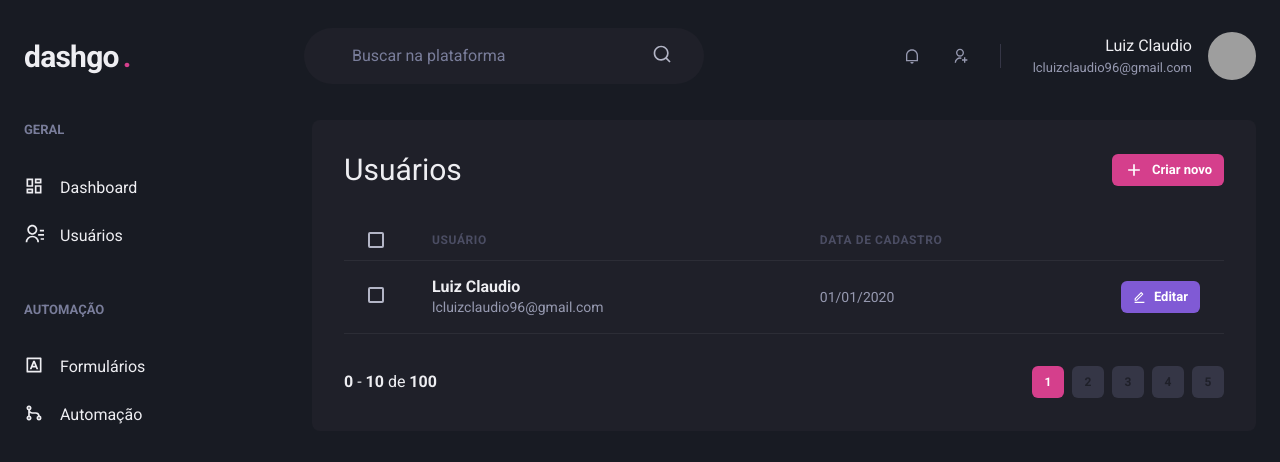
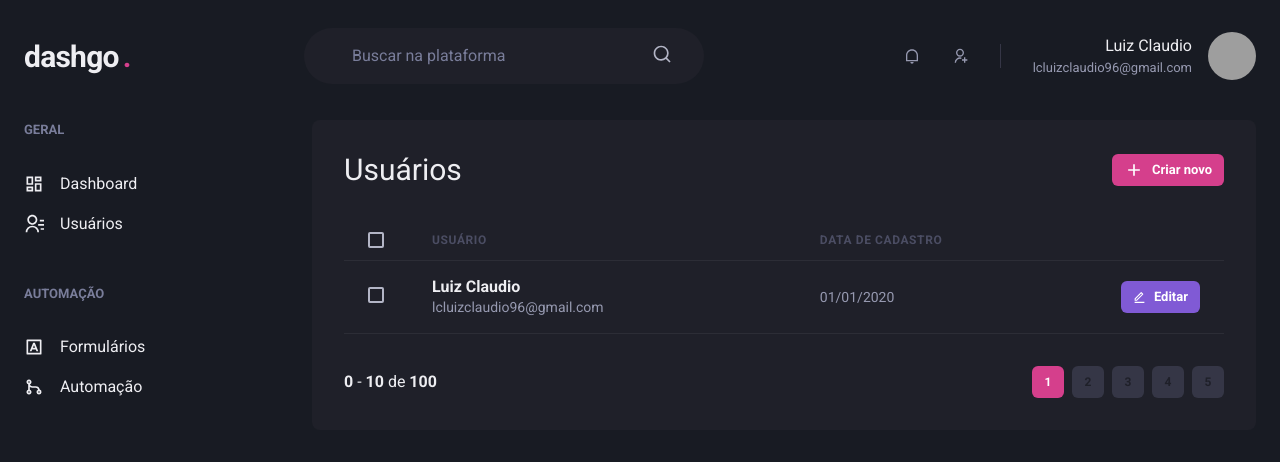
Before and after one commit to imnotvirus/dashgo, a Next.js app: page /users in a window 1280 px wide. Shown: the top 462 px of the page. Built offline with nearby package versions, Linux system fonts and the light colour scheme; grey boxes are pictures that could not be loaded.

Commit message:
separate sidebar components

```diff
--- /dev/null
+++ b/src/components/Sidebar/NavLink/index.tsx
@@ -0,0 +1,17 @@
+import { Icon, Link as ChakraLink, Text } from "@chakra-ui/react";
+import Link from "next/link";
+import React from "react";
+import { INavLink } from "./types";
+
+const NavLink: React.FC<INavLink> = ({ children, icon, href, ...props }) => {
+  return (
+    <ChakraLink display="flex" alignItems="center" {...props}>
+      <Icon as={icon} fontSize="20" />
+      <Text fontSize="medium" ml="4">
+        {children}
+      </Text>
+    </ChakraLink>
+  );
+};
+
+export default NavLink;
--- /dev/null
+++ b/src/components/Sidebar/NavLink/types.ts
@@ -0,0 +1,7 @@
+import { LinkProps as ChakraLinkProps } from "@chakra-ui/core";
+import { ElementType } from "react";
+
+export interface INavLink extends ChakraLinkProps {
+  children: string;
+  icon: ElementType;
+}
--- /dev/null
+++ b/src/components/Sidebar/NavSection/index.tsx
@@ -0,0 +1,19 @@
+import { Box, Icon, Link, Stack, Text } from "@chakra-ui/react";
+import React from "react";
+import { RiContactsLine, RiDashboardLine } from "react-icons/ri";
+import { INavSection } from "./types";
+
+// import { Container } from './styles';
+
+const NavSection: React.FC<INavSection> = ({ title, children }) => {
+  return (
+    <Box>
+      <Text fontWeight="bold" color="gray.400" fontSize="small">
+        {title}
+      </Text>
+      {children}
+    </Box>
+  );
+};
+
+export default NavSection;
--- /dev/null
+++ b/src/components/Sidebar/NavSection/types.ts
@@ -0,0 +1,4 @@
+export interface INavSection {
+  title: string;
+  children: React.ReactNode;
+}
--- a/src/components/Sidebar/index.tsx
+++ b/src/components/Sidebar/index.tsx
@@ -6,49 +6,25 @@ import {
   RiGitMergeLine,
   RiInputMethodLine,
 } from "react-icons/ri";
+import NavLink from "./NavLink";
+import NavSection from "./NavSection";
 
 const Sidebar: React.FC = () => {
   return (
     <Box as="aside" w="64" mr="8">
       <Stack spacing="12" align="flex-start">
-        <Box>
-          <Text fontWeight="bold" color="gray.400" fontSize="small">
-            GERAL
-          </Text>
+        <NavSection title="GERAL">
           <Stack spacing="4" mt="8" align="stretch">
-            <Link display="flex" py="1">
-              <Icon as={RiDashboardLine} fontSize="20" />
-              <Text fontSize="medium" ml="4">
-                Dashboard
-              </Text>
-            </Link>
-            <Link display="flex" py="1">
-              <Icon as={RiContactsLine} fontSize="20" />
-              <Text fontSize="medium" ml="4">
-                Usuários
-              </Text>
-            </Link>
+            <NavLink icon={RiDashboardLine}>Dashboard</NavLink>
+            <NavLink icon={RiContactsLine}>Usuários</NavLink>
           </Stack>
-        </Box>
-        <Box>
-          <Text fontWeight="bold" color="gray.400" fontSize="small">
-            AUTOMAÇÃO
-          </Text>
+        </NavSection>
+        <NavSection title="AUTOMAÇÃO">
           <Stack spacing="4" mt="8" align="stretch">
-            <Link display="flex" py="1">
-              <Icon as={RiInputMethodLine} fontSize="20" />
-              <Text fontSize="medium" ml="4">
-                Formulários
-              </Text>
-            </Link>
-            <Link display="flex" py="1">
-              <Icon as={RiGitMergeLine} fontSize="20" />
-              <Text fontSize="medium" ml="4">
-                Automação
-              </Text>
-            </Link>
+            <NavLink icon={RiInputMethodLine}>Formulários</NavLink>
+            <NavLink icon={RiGitMergeLine}>Automação</NavLink>
           </Stack>
-        </Box>
+        </NavSection>
       </Stack>
     </Box>
   );
```
